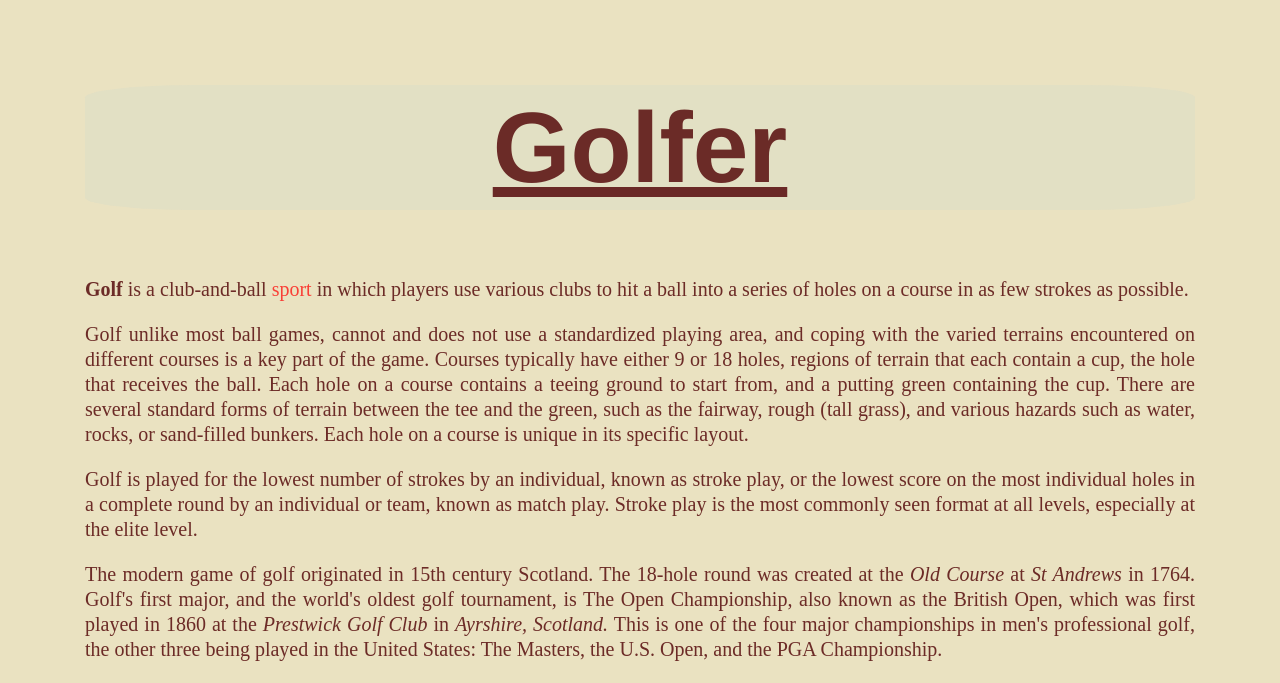
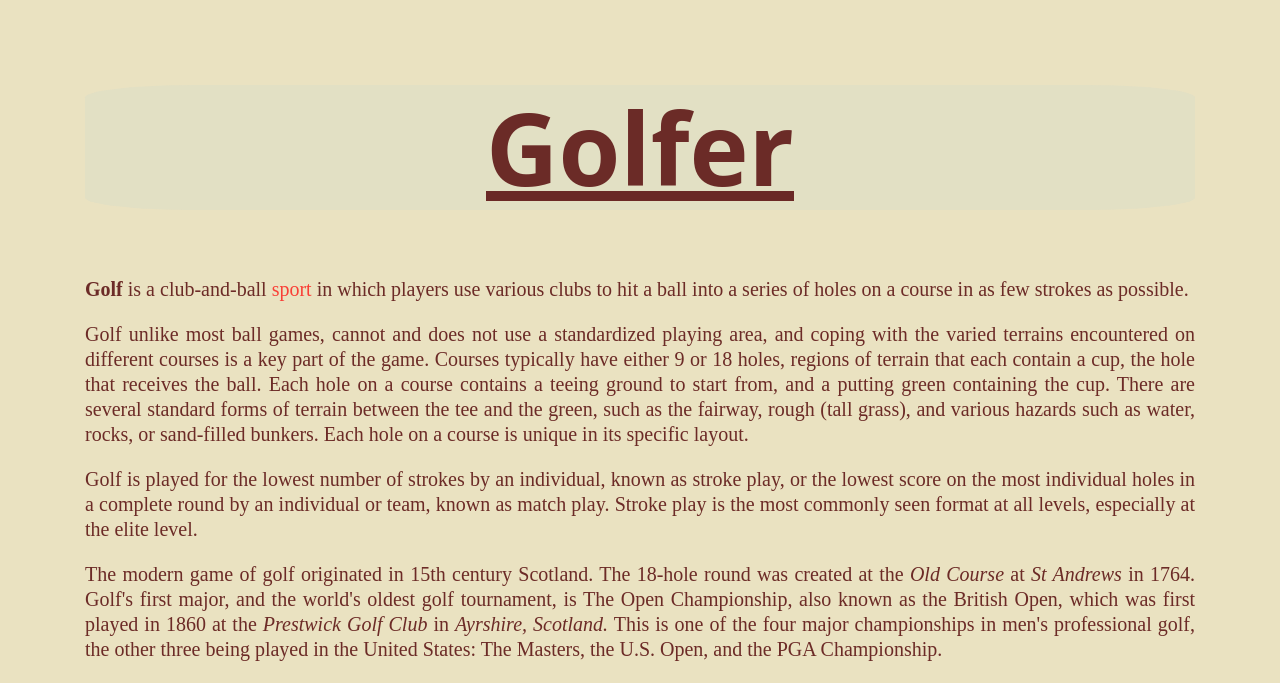
Before and after one commit to jdvgsa/cpnt-a2-23-09-15, a plain HTML site: page index.html in a window 1280 px wide. Shown: the top 683 px of the page. Drawn offline with Linux system fonts and the light colour scheme.

Commit message:
text fonts

```diff
--- a/main.css
+++ b/main.css
@@ -21,8 +21,8 @@ body {
   /*heading*/
   h1, h2 {
     font-size: 100px;
-    /* font-family: system-ui, -apple-system, BlinkMacSystemFont, 'Segoe UI', Roboto, Oxygen, Ubuntu, Cantarell, 'Open Sans', 'Helvetica Neue', sans-serif; */
-    font-family: 'Franklin Gothic Medium', 'Arial Narrow', Arial, sans-serif;
+    font-family: system-ui, -apple-system, BlinkMacSystemFont, 'Segoe UI', Roboto, Oxygen, Ubuntu, Cantarell, 'Open Sans', 'Helvetica Neue', sans-serif;
+    /* font-family: 'Franklin Gothic Medium', 'Arial Narrow', Arial, sans-serif; */
     font-weight: bold;
     text-align: center;
 
```
